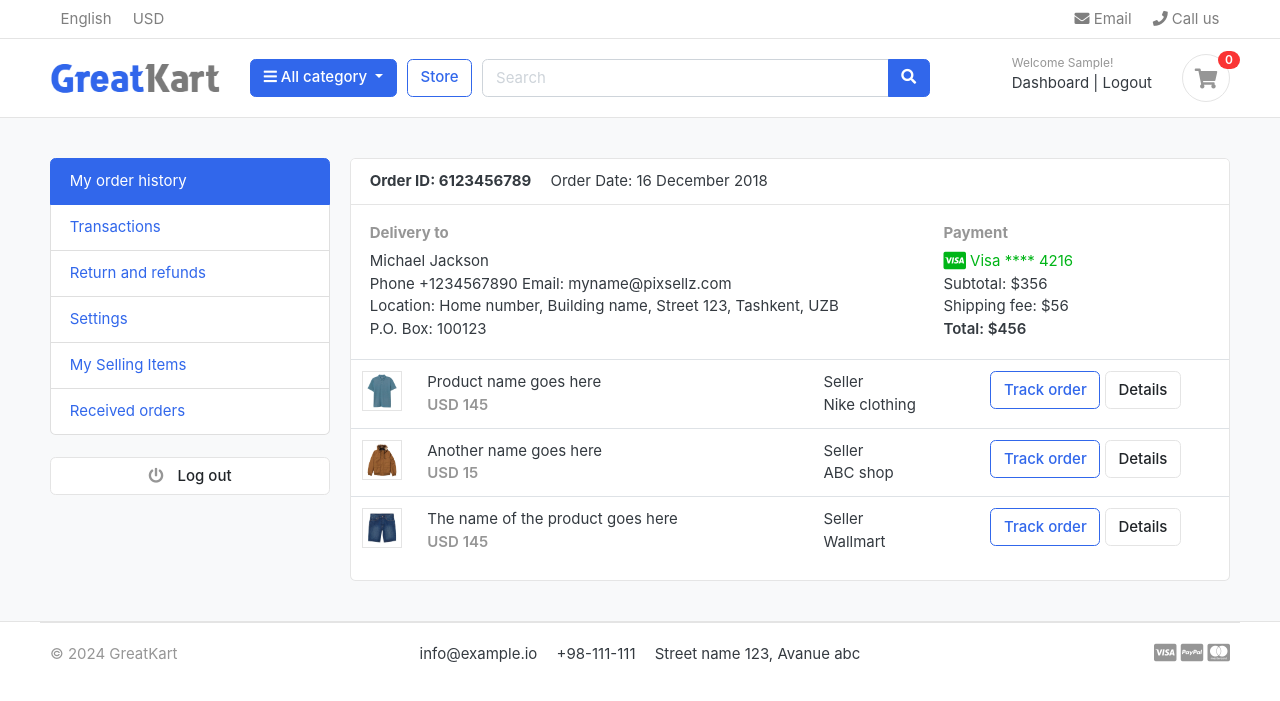
After one commit to AlirezaAnbari/Django-BootstrapTemplate-GreatkartWebsite, a Django app: page /accounts/ in a window 1280 px wide. The commit adds this page. Shown: the top 701 px of the page. Run offline with Django 4.2, Linux system fonts and the light colour scheme; the visitor is signed in with stand-in values (Sample User, id 1); data that the repository does not hold is empty; some libraries are stand-ins or nearby versions; some web fonts are replaced.

Commit message:
Implement dashboard for user account(initial phase)

```diff
--- a/accounts/urls.py
+++ b/accounts/urls.py
@@ -5,6 +5,8 @@ urlpatterns = [
     path("register/", views.register, name="register"),
     path("login/", views.login, name="login"),
     path("logout/", views.logout, name="logout"),
+    path("dashboard/", views.dashboard, name="dashboard"),
+    path("", views.dashboard, name="dashboard"),
 
     path("activate/<uidb64>/<token>/", views.activate, name="activate"),
 
--- a/accounts/views.py
+++ b/accounts/views.py
@@ -76,8 +76,8 @@ def login(request):
 
         if user is not None:
             auth.login(request, user)
-            # messages.success(request, 'You are now logged in.')
-            return redirect('home')
+            messages.success(request, 'You are now logged in.')
+            return redirect('dashboard')
         else:
             messages.error(request, 'Invalid login credentials.')
             return redirect('login')
@@ -110,3 +110,8 @@ def activate(request, uidb64, token):
     else:
         messages.error(request, 'Invalid activation link.')
         return redirect('register')
+
+
+@login_required(login_url='login')
+def dashboard(request):
+    return render(request, 'accounts/dashboard.html')
--- /dev/null
+++ b/templates/accounts/dashboard.html
@@ -0,0 +1,98 @@
+{% extends 'base.html' %}
+
+{% block content %}
+    <!-- ========================= SECTION CONTENT ========================= -->
+<section class="section-conten padding-y bg">
+
+    {% include 'includes/alerts.html' %}
+    <div class="container">
+        <div class="row">
+        <aside class="col-md-3">
+            <!--   SIDEBAR   -->
+            <ul class="list-group">
+                <a class="list-group-item active" href="#"> My order history </a>
+                <a class="list-group-item" href="#"> Transactions </a>
+                <a class="list-group-item" href="#"> Return and refunds </a>
+                <a class="list-group-item" href="#">Settings </a>
+                <a class="list-group-item" href="#"> My Selling Items </a>
+                <a class="list-group-item" href="#"> Received orders </a>
+            </ul>
+            <br>
+            <a class="btn btn-light btn-block" href="{% url 'logout' %}"> <i class="fa fa-power-off"></i> <span class="text">Log out</span> </a>
+            <!--   SIDEBAR .//END   -->
+        </aside>
+        <main class="col-md-9">
+            <article class="card">
+            <header class="card-header">
+                <strong class="d-inline-block mr-3">Order ID: 6123456789</strong>
+                <span>Order Date: 16 December 2018</span>
+            </header>
+            <div class="card-body">
+                <div class="row">
+                    <div class="col-md-8">
+                        <h6 class="text-muted">Delivery to</h6>
+                        <p>Michael Jackson <br>
+                        Phone +1234567890 Email: myname@pixsellz.com <br>
+                        Location: Home number, Building name, Street 123,  Tashkent, UZB <br>
+                        P.O. Box: 100123
+                         </p>
+                    </div>
+                    <div class="col-md-4">
+                        <h6 class="text-muted">Payment</h6>
+                        <span class="text-success">
+                            <i class="fab fa-lg fa-cc-visa"></i>
+                            Visa  **** 4216
+                        </span>
+                        <p>Subtotal: $356 <br>
+                         Shipping fee:  $56 <br>
+                         <span class="b">Total:  $456 </span>
+                        </p>
+                    </div>
+                </div> <!-- row.// -->
+            </div> <!-- card-body .// -->
+            <div class="table-responsive">
+            <table class="table table-hover">
+                <tr>
+                    <td width="65">
+                        <img src="../images/items/1.jpg" class="img-xs border">
+                    </td>
+                    <td>
+                        <p class="title mb-0">Product name goes here </p>
+                        <var class="price text-muted">USD 145</var>
+                    </td>
+                    <td> Seller <br> Nike clothing </td>
+                    <td width="250"> <a href="#" class="btn btn-outline-primary">Track order</a> <a href="#" class="btn btn-light"> Details </a> </td>
+                </tr>
+                <tr>
+                    <td>
+                        <img src="../images/items/2.jpg" class="img-xs border">
+                    </td>
+                    <td>
+                        <p class="title mb-0">Another name goes here </p>
+                        <var class="price text-muted">USD 15</var>
+                    </td>
+                    <td> Seller <br> ABC shop </td>
+                    <td> <a href="#" class="btn btn-outline-primary">Track order</a> <a href="#" class="btn btn-light"> Details </a> </td>
+                </tr>
+                <tr>
+                    <td>
+                        <img src="../images/items/3.jpg" class="img-xs border">
+                    </td>
+                    <td>
+                        <p class="title mb-0">The name of the product  goes here </p>
+                        <var class="price text-muted">USD 145</var>
+                    </td>
+                    <td> Seller <br> Wallmart </td>
+                    <td> <a href="#" class="btn btn-outline-primary">Track order</a> <a href="#" class="btn btn-light"> Details </a> </td>
+                </tr>
+            </table>
+            </div> <!-- table-responsive .end// -->
+            </article> <!-- order-group.// -->
+        </main>
+    </div> <!-- row.// -->
+    </div>
+
+
+    </section>
+    <!-- ========================= SECTION CONTENT END// ========================= -->
+{% endblock %}
--- a/templates/includes/navbar.html
+++ b/templates/includes/navbar.html
@@ -74,7 +74,7 @@
                             <div class="widget-header">
                                 <small class="title text-muted">Welcome {{ user.first_name }}!</small>
                                 <div>
-                                    <a href="#">Dashboard</a> <span class="dark-transp"> | </span>
+                                    <a href="{% url 'dashboard' %}">Dashboard</a> <span class="dark-transp"> | </span>
                                     <a href="{% url 'logout' %}"> Logout</a>
                                 </div>
                             </div>
```
